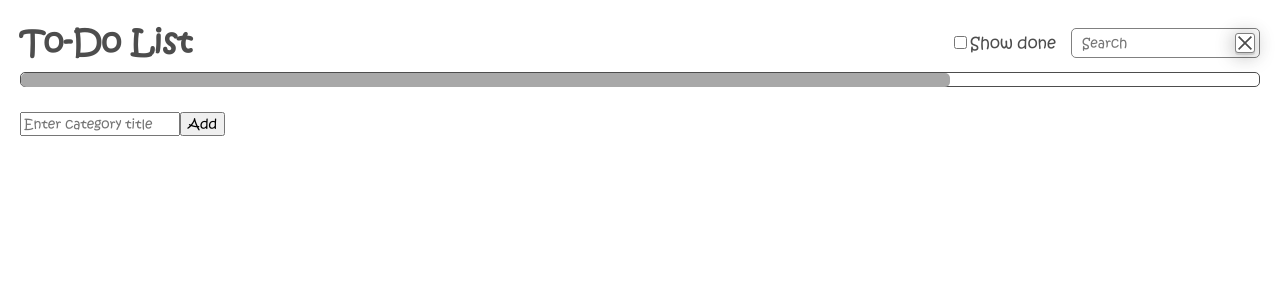
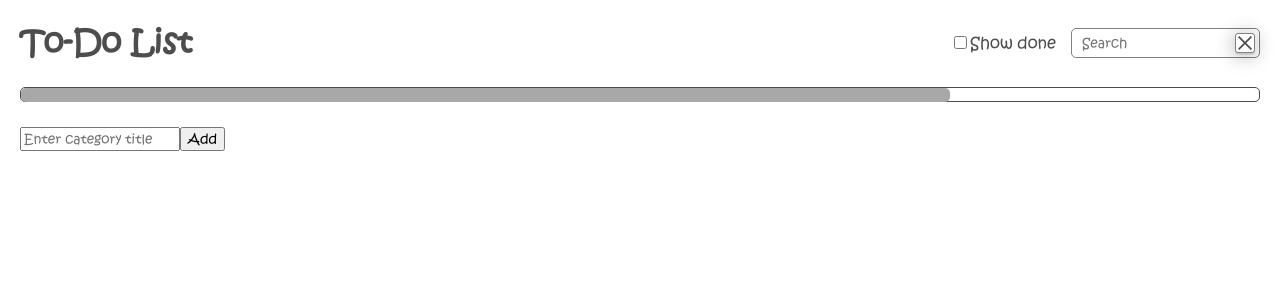
Before and after one commit to pyxarez/Todo, a React (Create React App) app: page / in a window 1280 px wide. Shown: the top 300 px of the page. Built offline with nearby package versions, Linux system fonts and the light colour scheme.

Commit message:
Убрал позиционирование у прогресс бара, флексы наше всё

```diff
--- a/src/components/common/Button.js
+++ b/src/components/common/Button.js
@@ -8,4 +8,12 @@ const Button = (props) => {
   return  <button style={styles} className={`Button Button-${type}`}></button>;
 }
 
+Button.defaultProps = {
+  type: 'add',
+  styles: {
+    top: 0,
+    left: 0
+  }
+}
+
 export default Button;
--- a/src/components/common/Button.res/style.scss
+++ b/src/components/common/Button.res/style.scss
@@ -1,7 +1,5 @@
 .Button {
   display: block;
-  // top: 5px;
-  // right: 5px;
   background-color: white;
   border-radius: 3px;
   position: absolute;
--- a/src/components/layout/App.js
+++ b/src/components/layout/App.js
@@ -2,7 +2,6 @@ import React from 'react';
 
 import Header from './Header';
 import Sidebar from './Sidebar';
-
 import './App.res/style.css';
 
 function App() {
--- a/src/components/layout/Header.js
+++ b/src/components/layout/Header.js
@@ -1,7 +1,6 @@
 import React, { Component } from 'react';
 
 import Button from '../common/Button';
-
 import './Header.res/style.css';
 
 export default class Header extends Component {
--- a/src/components/layout/Header.res/style.scss
+++ b/src/components/layout/Header.res/style.scss
@@ -6,6 +6,7 @@
   color: $main-color;
   position: relative;
   margin-bottom: 25px;
+  flex-wrap: wrap;
 }
 
 .Header-title {
@@ -34,20 +35,14 @@
 }
 
 .Header-progress-bar {
-  position: absolute;
-  bottom: 0;
-  left: 0;
   border: 1px solid $main-color;
   border-radius: 5px;
   height: 15px;
-  width: 100%;
+  flex: 1 0 100%;
 }
 
 .Header-progress {
-  position: absolute;
   border-radius: 5px;
-  left: 0px;
-  top: 0;
   height: 14px;
   width: 75%;
   background: $progress-bar-color;
--- a/src/components/layout/Sidebar.js
+++ b/src/components/layout/Sidebar.js
@@ -2,7 +2,6 @@ import React, { Component } from 'react';
 
 import TextBox from '../forms/TextBox';
 // import Category from '../common/Category';
-
 import './Sidebar.res/style.css';
 
 export default class Sidebar extends Component {
```
Also changed, not shown: src/components/common/Category.js (+7 -1 lines).
